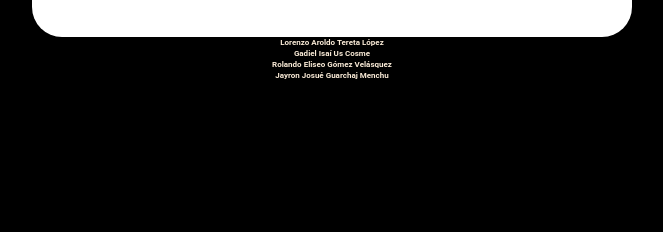
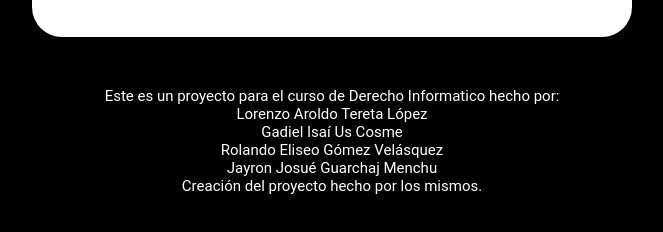
Before and after one commit to Jyrn-007/Proyecto_DerechoInf, a plain HTML site: page index.html in a window 1280 px wide. Shown: the part 386-618 px from the top of the page, without its empty margins (308-971 px from the left). Drawn offline with Linux system fonts and the light colour scheme.

Commit message:
creadores

```diff
--- a/css/estilo.css
+++ b/css/estilo.css
@@ -112,3 +112,30 @@ h2,h3.h4,h5,h6{
  color: antiquewhite;
  text-align:center;
  }
+
+ .footer {
+  background-color: black;
+  -webkit-padding-before: 50px;
+          padding-block-start: 50px;
+  display: -ms-grid;
+  display: grid;
+  justify-items: center;
+  -webkit-padding-after: 50px;
+          padding-block-end: 50px;
+}
+.footer__container {
+  width: 70%;
+}
+.footer__container p {
+  color: white;
+  font-size: 15px;
+  text-align: center;
+}
+.footer__container ul {
+  list-style: none;
+}
+.footer__container ul li {
+  font-size: 15px;
+  color: white;
+  text-align: center;
+}
--- a/index.html
+++ b/index.html
@@ -40,10 +40,21 @@
     </div>
 
 
-        <h2>Lorenzo Aroldo Tereta López</h2>
-        <h2>Gadiel Isaí Us Cosme</h2>
-        <h2>Rolando Eliseo Gómez Velásquez</h2>
-        <h2>Jayron Josué Guarchaj Menchu</h2>
+    <footer class="footer">
+        <div class="footer__container">
+          <p class="container__contenido__footer">Este es un proyecto para el curso de Derecho Informatico hecho por: </p>
+          <ul class="container__nombres">
+            <li class="nombres__letras">Lorenzo Aroldo Tereta López </li>
+            <li class="nombres__letras">Gadiel Isaí Us Cosme</li>
+            <li class="nombres__letras">Rolando Eliseo Gómez Velásquez</li>
+            <li class="nombres__letras">Jayron Josué Guarchaj Menchu</li>
+          </ul>
+          <p class="container__licencia">Creación del proyecto hecho por los mismos.</p>
+        </div>
+      </footer>
+
+
+
 
     <script src="js/main.js"></script>
 </body>
```
